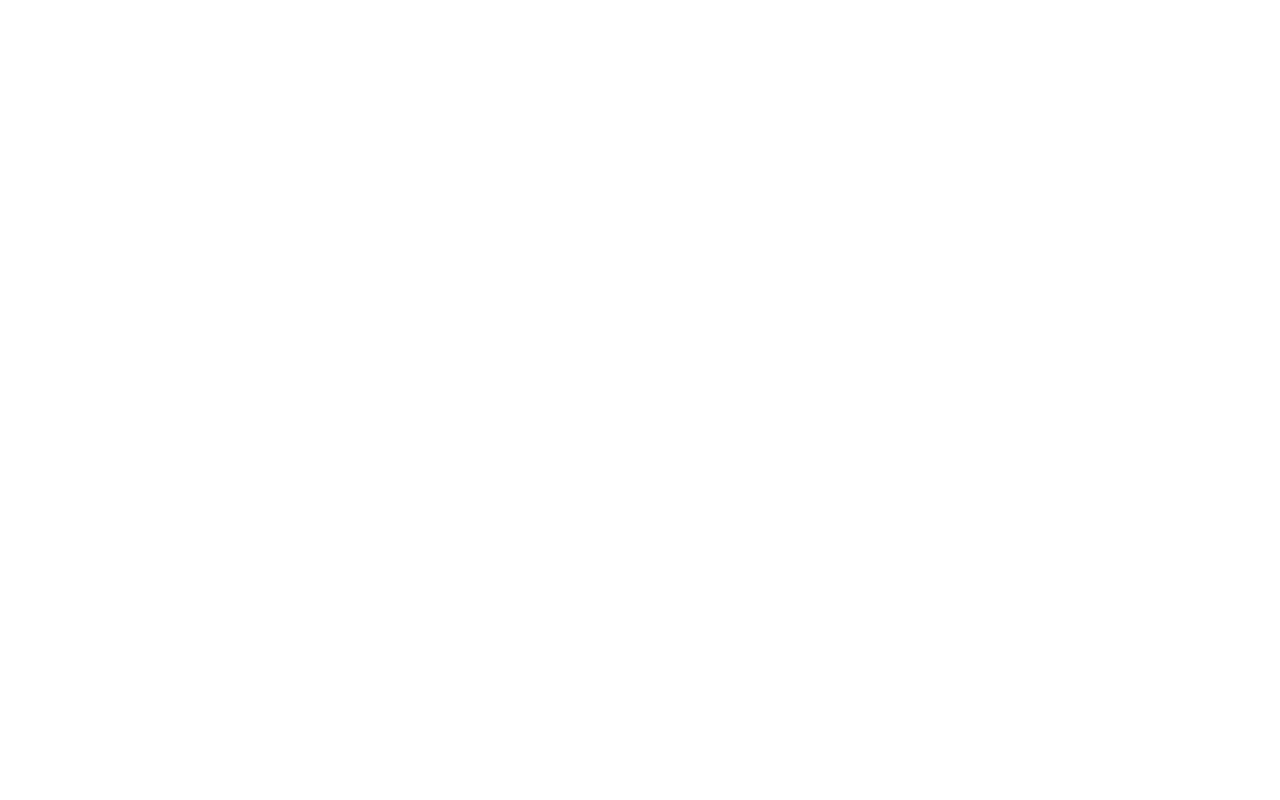
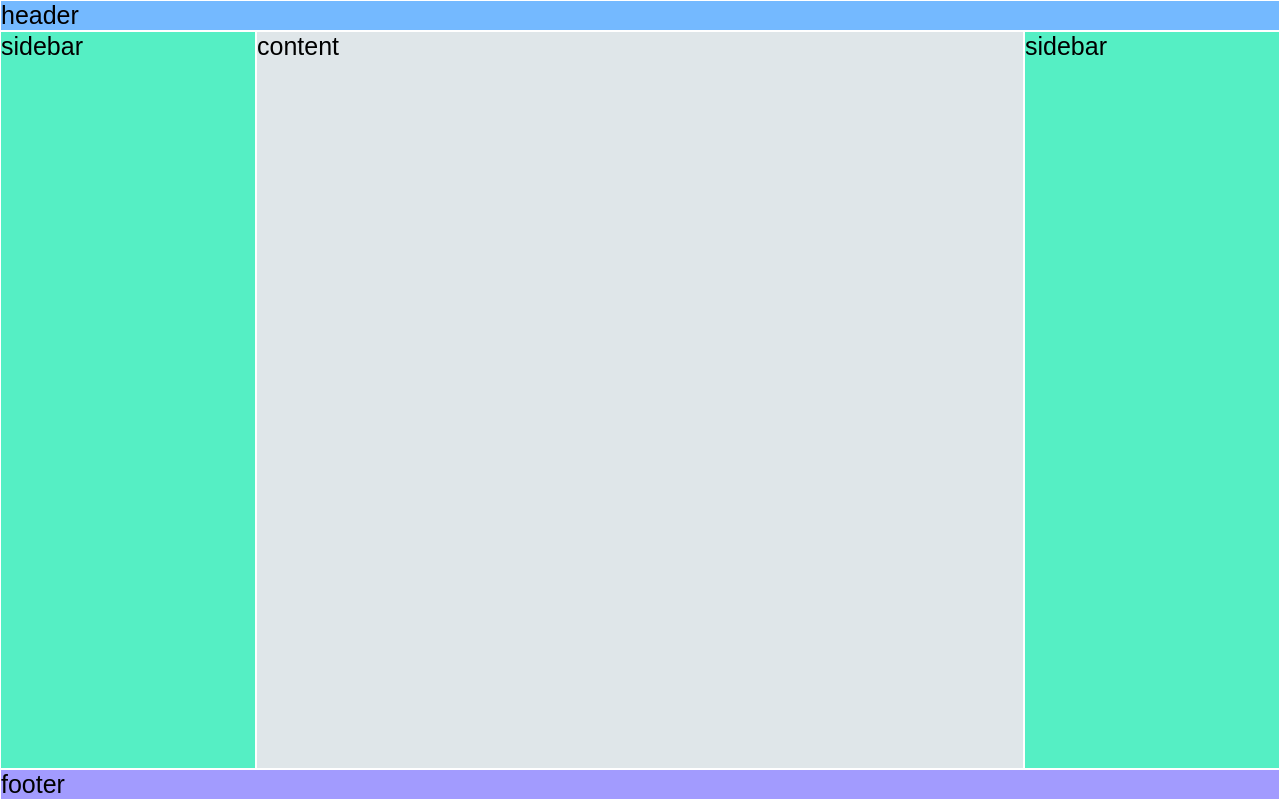
Before and after one commit to kfpo/flexing_on_layout, a website built with Parcel: page index.html in a window 1280 px wide. Built offline with nearby package versions, Linux system fonts and the light colour scheme.

Commit message:
basic layout grid (header, main, footer)

```diff
--- a/index.html
+++ b/index.html
@@ -7,7 +7,15 @@
 </head>
 
 <body>
-  <div class="app"></div>
+  <div class="app">
+    <div class="header">header</div>
+    <div class="main">
+      <div class="sidebar">sidebar</div>
+      <div class="content">content</div>
+      <div class="sidebar">sidebar</div>
+    </div>
+    <div class="footer">footer</div>
+  </div>
   <script src="src/index.js"></script>
 </body>
 
--- a/src/styles.css
+++ b/src/styles.css
@@ -24,3 +24,26 @@
   font-family: Arial, Helvetica, sans-serif;
 }
 /* ^^^ unimportant ^^^ */
+
+html, body {
+  height: 100%;
+}
+
+.app {
+  display: flex;
+  min-height: 100%;
+  flex-direction: column;
+}
+
+.main {
+  flex: 1 0 auto;
+  display: flex;
+}
+
+.content {
+  flex: 1 0 auto;
+}
+
+.sidebar {
+  flex: 0 0 20%;
+}
```
